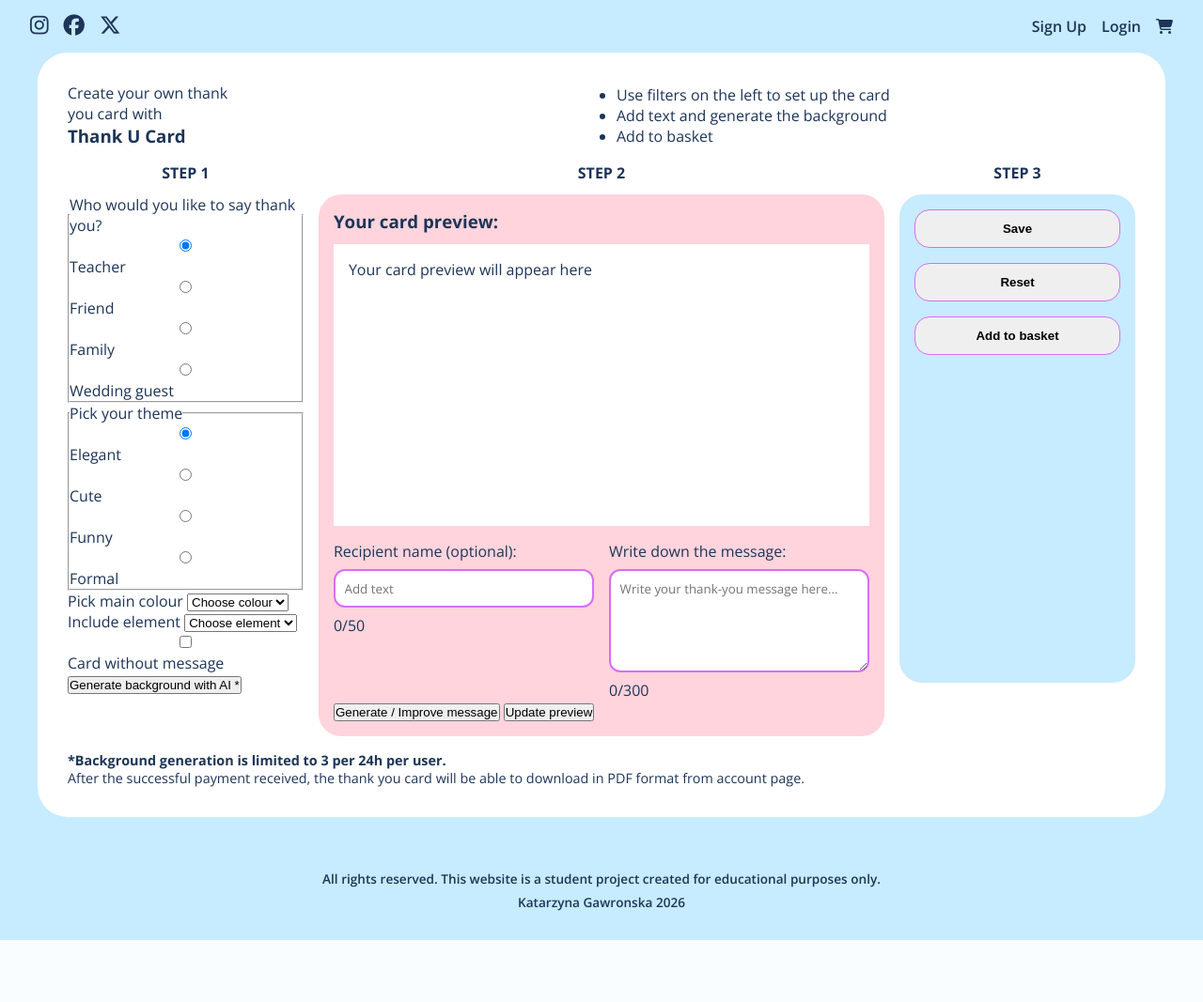
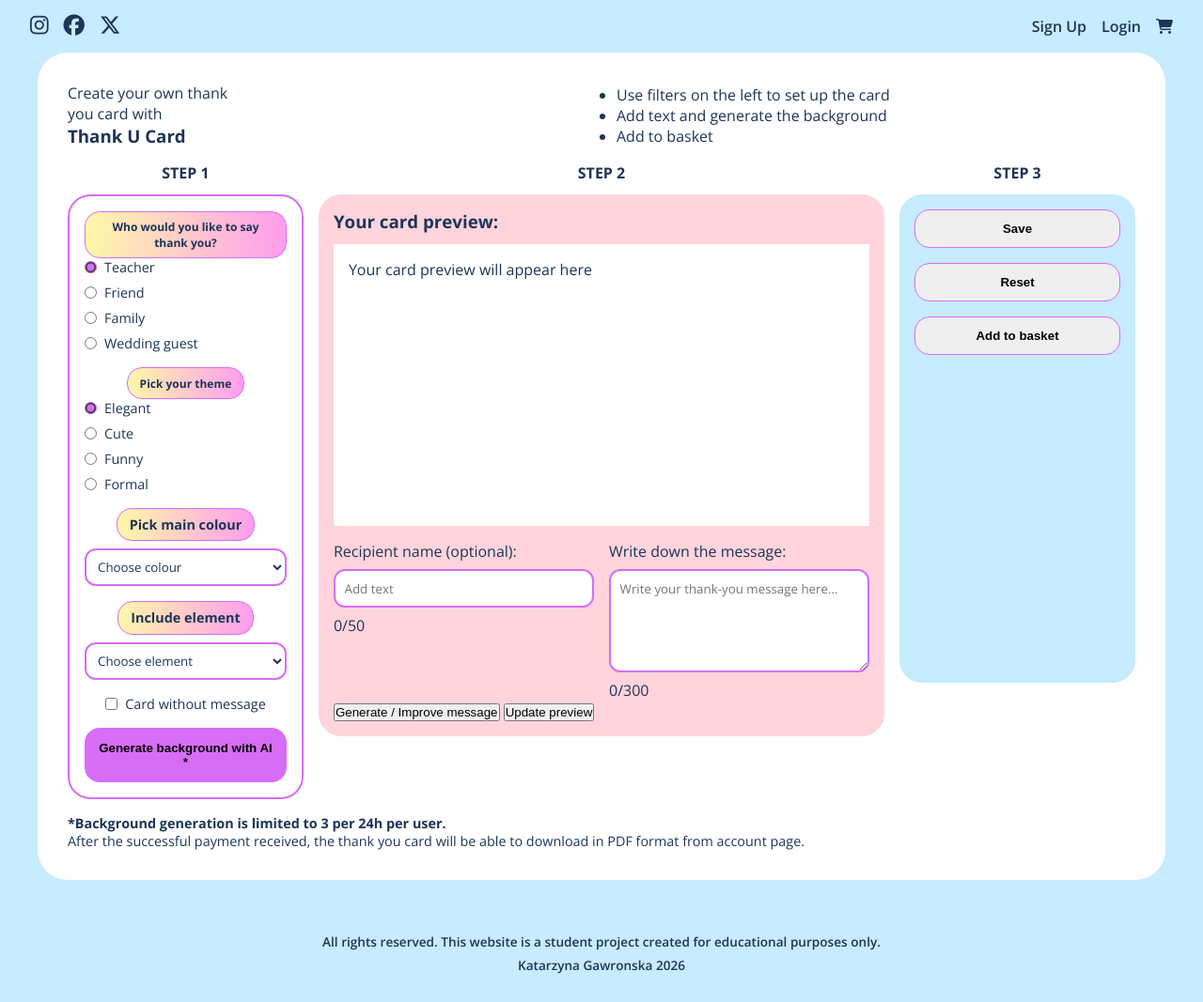
Before and after one commit to Kanareknie/thank_u_card, a Django app: page / in a window 1280 px wide. Shown: the whole page at 94% size. Before the commit the page ends 1001 px from the top, so only its background shows below. Run offline with Django 4.2, Linux system fonts and the light colour scheme; some libraries are stand-ins or nearby versions.

Commit message:
Add style to option panel for home page - updae pages.css

```diff
--- a/static/css/pages.css
+++ b/static/css/pages.css
@@ -118,3 +118,79 @@ textarea {
 .home-note {
   font-size: 0.9rem;
 }
+
+/* ============== */
+/* Options Panel - main settings */
+/* ============== */
+
+.options-panel {
+  border: 2px solid var(--purple);
+  border-radius: 1.5rem;
+  padding: 1rem;
+  min-height: 520px;
+
+  display: flex;
+  flex-direction: column;
+  gap: 1rem;
+}
+
+.option-group {
+  border: 0;
+  display: flex;
+  flex-direction: column;
+  gap: 0.5rem;
+}
+
+.option-group legend,
+.option-title {
+  align-self: center;
+  background: linear-gradient(90deg, #fff8a8, #ff9dee);
+  border: 1px solid var(--purple);
+  border-radius: 1rem;
+  padding: 0.45rem 0.8rem;
+
+  font-size: 0.75rem;
+  font-weight: 700;
+  text-align: center;
+}
+
+.option-group label {
+  display: flex;
+  align-items: center;
+  gap: 0.5rem;
+
+  font-size: 0.9rem;
+}
+
+.option-group input[type="radio"],
+.option-group input[type="checkbox"] {
+  width: auto;
+  accent-color: var(--purple);
+}
+
+.option-group select {
+  width: 100%;
+  border: 2px solid var(--purple);
+  border-radius: 0.75rem;
+  padding: 0.5rem;
+  font-family: inherit;
+  color: var(--text-color);
+  background: #ffffff;
+}
+
+.option-checkbox {
+  align-items: center;
+}
+
+.generate-bg-button {
+  margin-top: auto;
+
+  border: 2px solid var(--purple);
+  border-radius: 1rem;
+  padding: 0.75rem;
+
+  background: var(--purple);
+  color: #000000;
+
+  font-weight: 800;
+}
```
